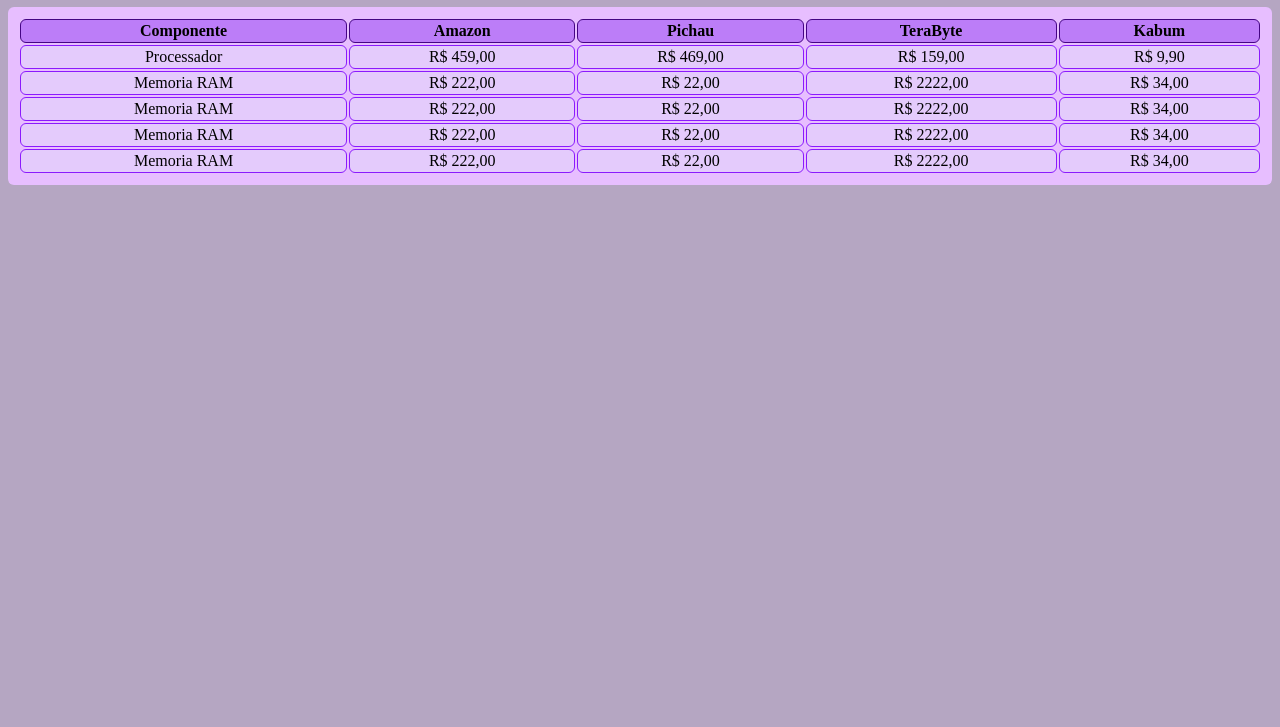
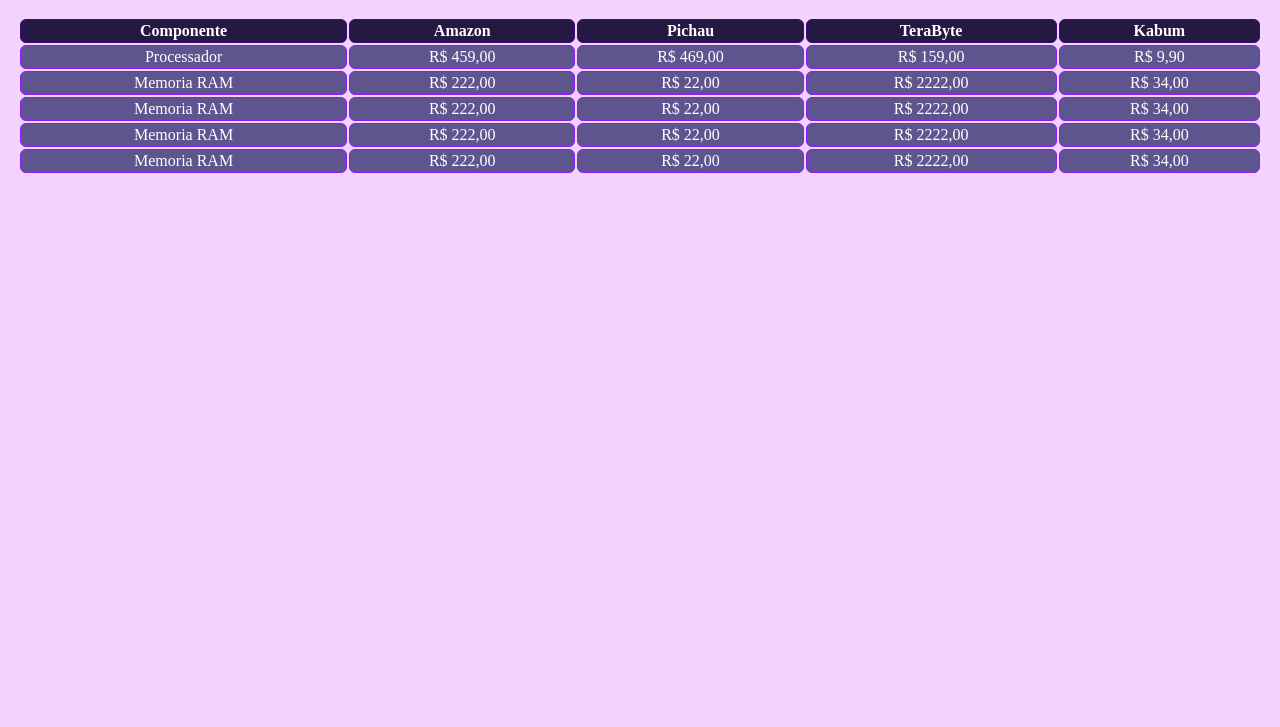
Before and after one commit to Leleh06/site-arquitetura, a plain HTML site: page orcamento.html in a window 1280 px wide. Shown: the part 73-800 px from the top of the page. Drawn offline with Linux system fonts and the light colour scheme.

Commit message:
Mudanças

```diff
--- a/orcamento.css
+++ b/orcamento.css
@@ -2,27 +2,26 @@
     border: 1px solid rgb(139, 26, 253);
     padding: 2px;
     text-align: center;
-    background-color: rgb(228, 203, 252);
+    background-color: #5E548E;
     border-radius: 6px;
-    color: black;
+    color: rgb(255, 255, 255);
 }
 
 th{
     border: 1px solid rgb(68, 5, 131);
     padding: 2px;
     text-align: center;
-    background-color: rgb(188, 125, 248);
+    background-color: #231942;
     border-radius: 6px;
-    color: black;
+    color: rgb(255, 255, 255);
 }
 
 table{
-    background-color: rgb(231, 190, 255);
     border-radius: 6px;
     width: 100%;
     padding: 10px;
 }
 
 body{
-    background-color: rgb(181, 166, 194);
+    background-color: #f3d3fd;
 }
```
